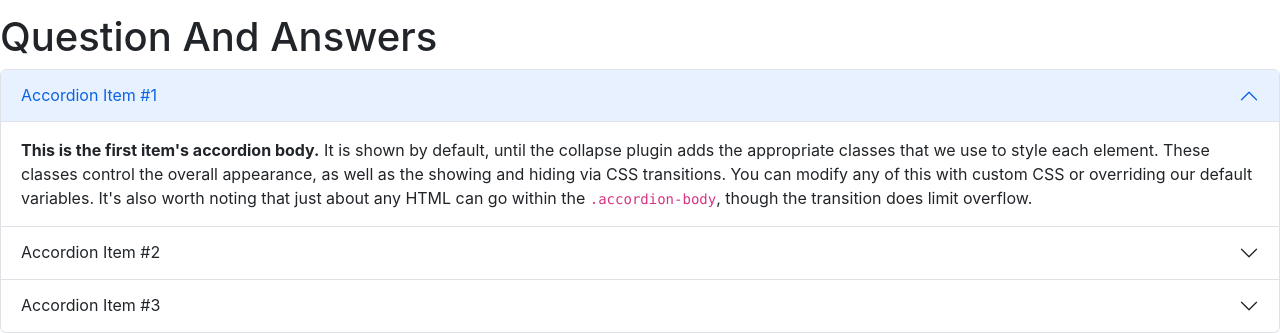
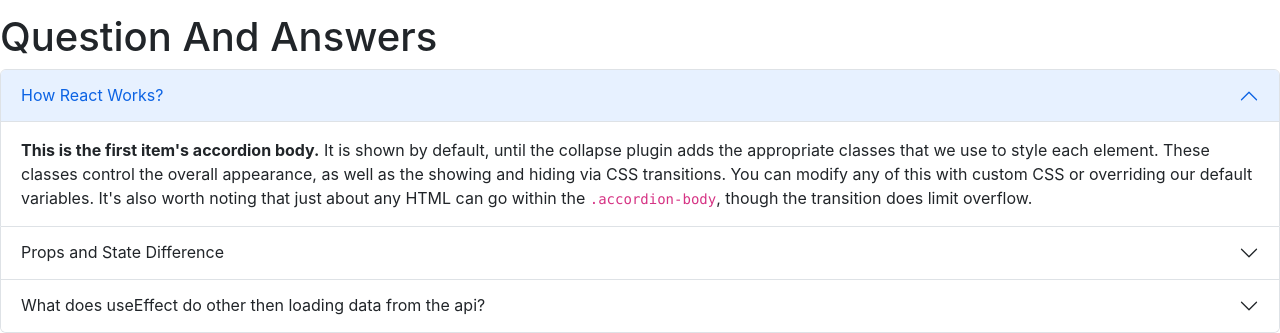
Before and after one commit to Hrittik-Chatterjee/eight, a React (Create React App) app: page / in a window 1280 px wide. Shown: the part 797-1130 px from the top of the page. Built offline with nearby package versions, Linux system fonts and the light colour scheme.

Commit message:
question added

```diff
--- a/src/components/ExerciseDetails/ExerciseDetails.css
+++ b/src/components/ExerciseDetails/ExerciseDetails.css
@@ -7,19 +7,7 @@
 .time-calculate-all{
     margin-top: 60px;
 }
-.btn-activity-complete{
-    width: 100%;
-    height: 40px;
-    border-radius: 0 0 8px 8px;
-    background-color:grey ;
-    color: white;
-    border: 0px;
-    margin-top: 40px;
-}
 
-.btn-activity-complete:hover{
-    background-color:rgb(87, 85, 85);
-}
 
 .profile-container img{
     border-radius: 50%;
--- a/src/components/QnA/QnA.js
+++ b/src/components/QnA/QnA.js
@@ -9,10 +9,10 @@ const QnA = () => {
   <div class="accordion-item">
     <h2 class="accordion-header" id="panelsStayOpen-headingOne">
       <button class="accordion-button" type="button" data-bs-toggle="collapse" data-bs-target="#panelsStayOpen-collapseOne" aria-expanded="true" aria-controls="panelsStayOpen-collapseOne">
-        Accordion Item #1
+       How React Works?
       </button>
     </h2>
-    <div id="panelsStayOpen-collapseOne" class="accordion-collapse collapse show" aria-labelledby="panelsStayOpen-headingOne">
+    <div id="panelsStayOpen-collapseOne" class="accordion-collapse collapse show" aria-labelledby="panelsStayfOpen-headingOne">
       <div class="accordion-body">
         <strong>This is the first item's accordion body.</strong> It is shown by default, until the collapse plugin adds the appropriate classes that we use to style each element. These classes control the overall appearance, as well as the showing and hiding via CSS transitions. You can modify any of this with custom CSS or overriding our default variables. It's also worth noting that just about any HTML can go within the <code>.accordion-body</code>, though the transition does limit overflow.
       </div>
@@ -21,7 +21,7 @@ const QnA = () => {
   <div class="accordion-item">
     <h2 class="accordion-header" id="panelsStayOpen-headingTwo">
       <button class="accordion-button collapsed" type="button" data-bs-toggle="collapse" data-bs-target="#panelsStayOpen-collapseTwo" aria-expanded="false" aria-controls="panelsStayOpen-collapseTwo">
-        Accordion Item #2
+       Props and State Difference
       </button>
     </h2>
     <div id="panelsStayOpen-collapseTwo" class="accordion-collapse collapse" aria-labelledby="panelsStayOpen-headingTwo">
@@ -33,7 +33,7 @@ const QnA = () => {
   <div class="accordion-item">
     <h2 class="accordion-header" id="panelsStayOpen-headingThree">
       <button class="accordion-button collapsed" type="button" data-bs-toggle="collapse" data-bs-target="#panelsStayOpen-collapseThree" aria-expanded="false" aria-controls="panelsStayOpen-collapseThree">
-        Accordion Item #3
+        What does useEffect do other then loading data from the api?
       </button>
     </h2>
     <div id="panelsStayOpen-collapseThree" class="accordion-collapse collapse" aria-labelledby="panelsStayOpen-headingThree">
```
